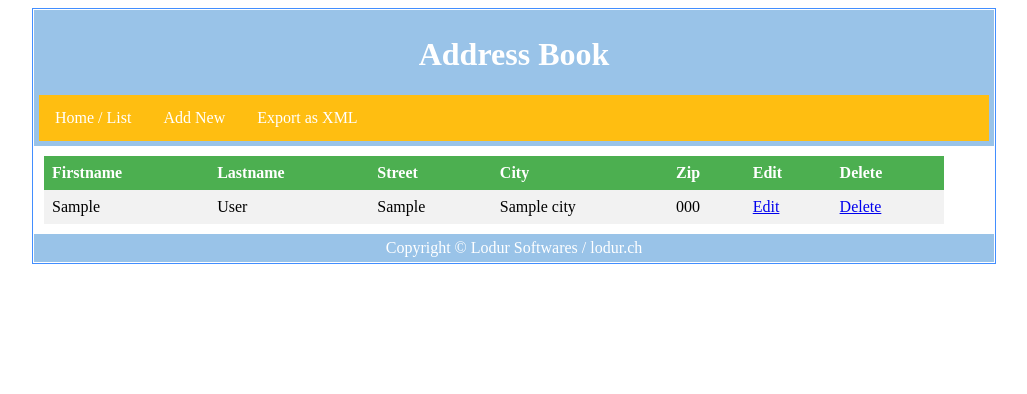
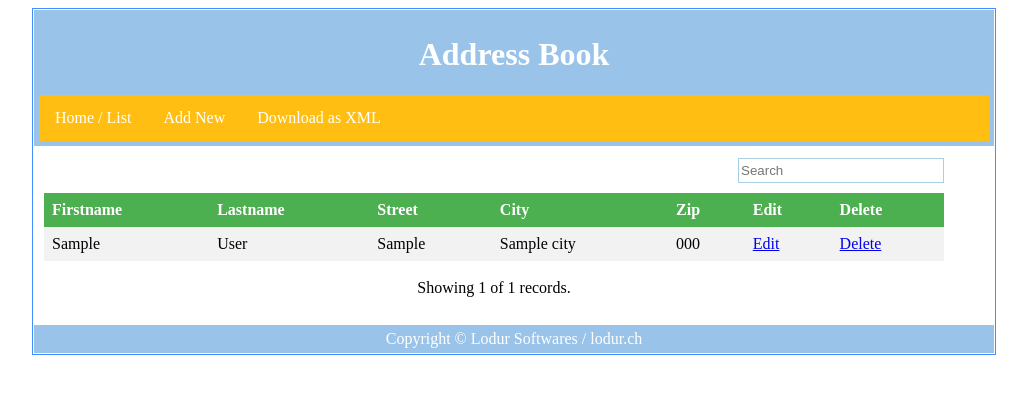
Before and after one commit to sridharkalaibala/addressbook, a PHP site: page /?action=1 in a window 1280 px wide. Shown: the top 394 px of the page, without its empty margins (126-1153 px from the left). Run offline with PHP 8.4, Linux system fonts and the light colour scheme; tables that the repository leaves empty or names only in its code hold one stand-in row (values such as "Sample post").

Commit message:
pagination added

```diff
--- a/action.php
+++ b/action.php
@@ -19,7 +19,6 @@ include_once "lib/db.php";
              if(validation($values)) {
                  if($db->insert($values)) {
                      $message = 'Address added successfully';
-                     $data = $db->read_all();
                      $display['table'] = 'tmpl/table.php';
                      unset($display['form']);
                  }else {
@@ -75,8 +74,7 @@ include_once "lib/db.php";
          }
 
      default:
-         $data = $db->read_all();
-         $display[] = 'tmpl/table.php';
+         $display['table'] = 'tmpl/table.php';
  }
 
 
--- a/index.php
+++ b/index.php
@@ -16,7 +16,7 @@ include_once 'action.php';
                 <ul>
                     <li><a href="index.php">Home / List</a></li>
                     <li><a href="index.php?action=add">Add New</a></li>
-                    <li><a href="index.php?action=export">Export as XML</a></li>
+                    <li><a href="index.php?action=export">Download as XML</a></li>
                 </ul>
             </div>
 
--- a/lib/db.php
+++ b/lib/db.php
@@ -30,9 +30,13 @@ class DB {
         }
     }
 
-    public function read_all()
+    public function read_all($searchText = null, $start=0, $limit=10)
     {
-        $sql = "SELECT b.id as id, first_name, last_name, street, zip, c.city_name as city FROM book b JOIN city c ON b.city_id = c.id ORDER BY b.id DESC   ";
+        $sql = "SELECT b.id as id, first_name, last_name, street, zip, c.city_name as city FROM book b JOIN city c ON b.city_id = c.id ORDER BY b.id DESC   LIMIT $start, $limit  ";
+        if(isset($searchText))
+            $sql = "SELECT b.id as id, first_name, last_name, street, zip, c.city_name as city FROM book b JOIN city c ON b.city_id = c.id ".
+                   "WHERE b.first_name LIKE '%$searchText%' || b.last_name LIKE '%$searchText%'".
+                   "|| b.street LIKE '%$searchText%' || c.city_name = '$searchText'  ORDER BY b.id DESC  LIMIT $start, $limit  ";
         $result = $this->conn->query($sql);
         $return = [];
         if ($result->num_rows > 0) {
@@ -46,17 +50,33 @@ class DB {
 
     }
 
+    public function get_total_number($searchText = null)
+    {
+        $sql = 'SELECT count(b.id) as total FROM book b JOIN city c ON b.city_id = c.id';
+        if(isset($searchText))
+            $sql = 'SELECT count(b.id) as total FROM book b JOIN city c ON b.city_id = c.id WHERE b.first_name LIKE "%' . $searchText . '%" || b.last_name LIKE "%' . $searchText . '%"'.
+                   '|| b.street LIKE "%' . $searchText . '%" || c.city_name = "' . $searchText . '" ';
+        $result = $this->conn->query($sql);
+        if ($result->num_rows > 0) {
+            // output data of each row
+            while($row = $result->fetch_assoc()) {
+                return $row['total'];
+            }
+        }
+        return 0;
+    }
+
     public function read($id)
     {
         $sql = "SELECT b.id as id, first_name, last_name, street, zip, c.id as city  FROM book b JOIN city c ON b.city_id = c.id WHERE b.id=$id";
         $result = $this->conn->query($sql);
-        $return = [];
         if ($result->num_rows > 0) {
             // output data of each row
             while($row = $result->fetch_assoc()) {
                 return $row;
             }
         }
+        return [];
 
     }
 
--- a/static/css/style.css
+++ b/static/css/style.css
@@ -94,3 +94,13 @@ li a:hover {
     margin-left: 200px;
     margin-bottom: 15px;
 }
+
+.my_pagination{
+    border: 1px solid #bbbdbe;
+    padding: 0px 5px 0px 5px;
+    margin-left:10px;
+}
+
+#searchtxt {
+    float: right;
+}
--- a/tmpl/form.php
+++ b/tmpl/form.php
@@ -20,7 +20,7 @@
             <?php } ?>
         </select>
 
-        <script> document.getElementById('city').value = '<?php if(isset($values['city'])) echo $values['city'];?>'; </script>
+        <?php if(isset($values['city'])) echo '<script> document.getElementById(\'city\').value = \''.$values['city'].'\'</script>'; ?>
 
         <label for="zip">Zip</label>
         <input type="text" id="zip" name="zip" value="<?php if(isset($values['zip'])) echo $values['zip']; ?>" maxlength="10">
--- /dev/null
+++ b/tmpl/pagination.php
@@ -0,0 +1,94 @@
+<?php
+
+    function getStart($limit) {
+        $page = isset($_GET['page']) ? $_GET['page'] : 0;
+        if ($page)
+            return ($page - 1) * $limit;            //first item to display on this page
+        else
+            return 0;
+    }
+
+    function getPagination($limit, $total_records, $page_name='index.php?')
+    {
+        $adjacents = 3;
+        //if no page var is given, set start to 0
+        /* Get data. */
+        $page = isset($_GET['page']) ? $_GET['page'] : 0;
+
+        if ($page == 0) $page = 1;                    //if no page var is given, default to 1.
+        $prev = $page - 1;                            //previous page is page - 1
+        $next = $page + 1;                            //next page is page + 1
+        $lastpage = ceil($total_records / $limit);        //lastpage is = total pages / items per page, rounded up.
+
+        $lpm1 = $lastpage - 1;                        //last page minus 1
+
+        $pagination = '';
+        if ($lastpage > 1) {
+            $pagination .= '<div >';
+            //previous button
+            if ($page > 1)
+                $pagination .= '<a href="'.$page_name.'page='.$prev.'" class=my_pagination >Previous</a>';
+            else
+                $pagination .= '<span class=my_pagination>Previous</span>';
+            //pages
+            if ($lastpage < 7 + ($adjacents * 2))    //not enough pages to bother breaking it up
+            {
+                for ($counter = 1; $counter <= $lastpage; $counter++) {
+                    if ($counter == $page)
+                        $pagination .= '<span class=my_pagination>'.$counter.'</span>';
+                    else
+                        $pagination .= '<a href="'.$page_name.'page='.$counter.'" class=my_pagination>'.$counter.'</a>';
+                }
+            } elseif ($lastpage > 5 + ($adjacents * 2))    //enough pages to hide some
+            {
+                //close to beginning; only hide later pages
+                if ($page < 1 + ($adjacents * 2)) {
+                    for ($counter = 1; $counter < 4 + ($adjacents * 2); $counter++) {
+                        if ($counter == $page)
+                            $pagination .= '<span class=my_pagination>$counter</span>';
+                        else
+                            $pagination .= '<a href="'.$page_name.'page='.$counter.'" class=my_pagination>'.$counter.'</a>';
+                    }
+                    $pagination .= '...';
+                    $pagination .= '<a href="'.$page_name.'page='.$lpm1.'" class=my_pagination>'.$lpm1.'</a>';
+                    $pagination .= '<a href="'.$page_name.'page='.$lastpage.'" class=my_pagination>'.$lastpage.'</a>';
+                } //in middle; hide some front and some back
+                elseif ($lastpage - ($adjacents * 2) > $page && $page > ($adjacents * 2)) {
+                    $pagination .= '<a href="'.$page_name.'page=1" class=my_pagination>1</a>';
+                    $pagination .= '<a href="'.$page_name.'page=2" class=my_pagination>2</a>';
+                    $pagination .= '...';
+                    for ($counter = $page - $adjacents; $counter <= $page + $adjacents; $counter++) {
+                        if ($counter == $page)
+                            $pagination .= '<span  class=my_pagination>'.$counter.'</span>';
+                        else
+                            $pagination .= '<a href="'.$page_name.'page='.$counter.'" class=my_pagination>'.$counter.'</a>';
+                    }
+                    $pagination .= '...';
+                    $pagination .= '<a href="'.$page_name.'page='.$lpm1.'" class=my_pagination>'.$lpm1.'</a>';
+                    $pagination .= '<a href="'.$page_name.'page='.$lastpage.'" class=my_pagination>'.$lastpage.'</a>';
+                } //close to end; only hide early pages
+                else {
+                    $pagination .= '<a href="'.$page_name.'page=1" class=my_pagination>1</a>';
+                    $pagination .= '<a href="'.$page_name.'page=2" class=my_pagination>2</a>';
+                    $pagination .= '...';
+                    for ($counter = $lastpage - (2 + ($adjacents * 2)); $counter <= $lastpage; $counter++) {
+                        if ($counter == $page)
+                            $pagination .= '<span class=my_pagination >'.$counter.'</span>';
+                        else
+                            $pagination .= '<a href="'.$page_name.'page='.$counter.'" class=my_pagination>'.$counter.'</a>';
+                    }
+                }
+            }
+            //next button
+            if ($page < $counter - 1)
+                $pagination .= '<a href="'.$page_name.'page='.$next.'" class=my_pagination>Next</a>';
+            else
+                $pagination .= '<span class= my_pagination >Next</span>';
+            $pagination .= "</div>\n";
+        }
+
+        return $pagination;
+    }
+
+
+?>
--- a/tmpl/table.php
+++ b/tmpl/table.php
@@ -1,3 +1,17 @@
+<?php
+    //pagination set up
+    include_once 'pagination.php';
+    $limit          = 10;
+    $start          = getStart($limit);
+    $search         = isset($_GET['searchtxt']) ? $_GET['searchtxt'] : null;
+    $data           = $db->read_all($search, $start, $limit);
+    $total_records  = $db->get_total_number($search);
+?>
+
+<form action="" method="GET" name="search">
+    <input name="searchtxt" id="searchtxt" type="text" placeholder="Search" value="<?php echo  isset($_GET['searchtxt']) ?  $_GET['searchtxt'] : ''; ?>" >
+</form>
+
 <table>
     <tr>
         <th>Firstname</th>
@@ -25,3 +39,13 @@
         }
     ?>
 </table>
+
+<div id="pagination" align="center">
+
+    <?php
+    echo '<br> Showing '. count($data).' of '.$total_records. ' records. <br> <br>';
+    $page_name = isset($_GET['searchtxt']) ? 'index.php?searchtxt='.$_GET['searchtxt'].'&' : 'index.php?';
+    echo getPagination($limit, $total_records, $page_name);
+    ?>
+
+</div>
```
